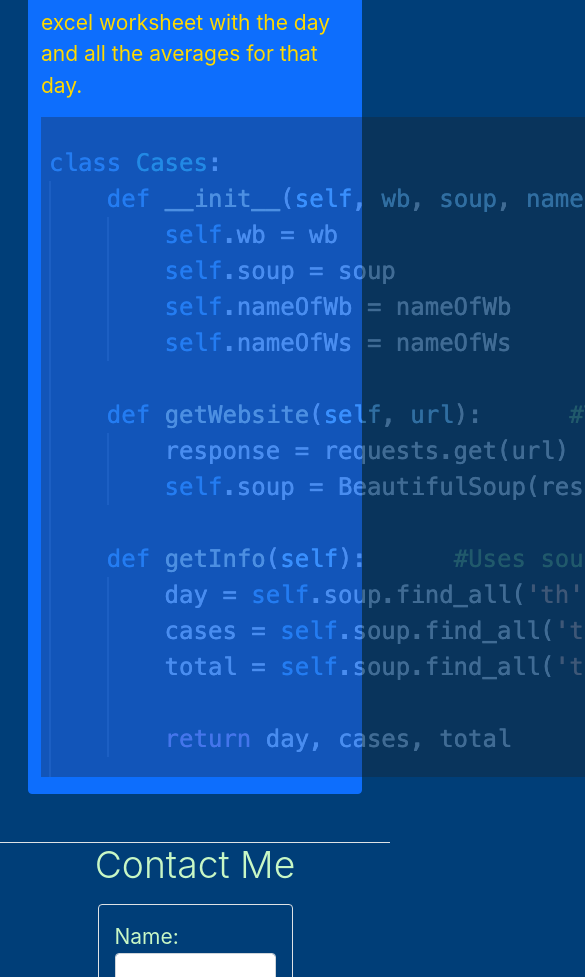
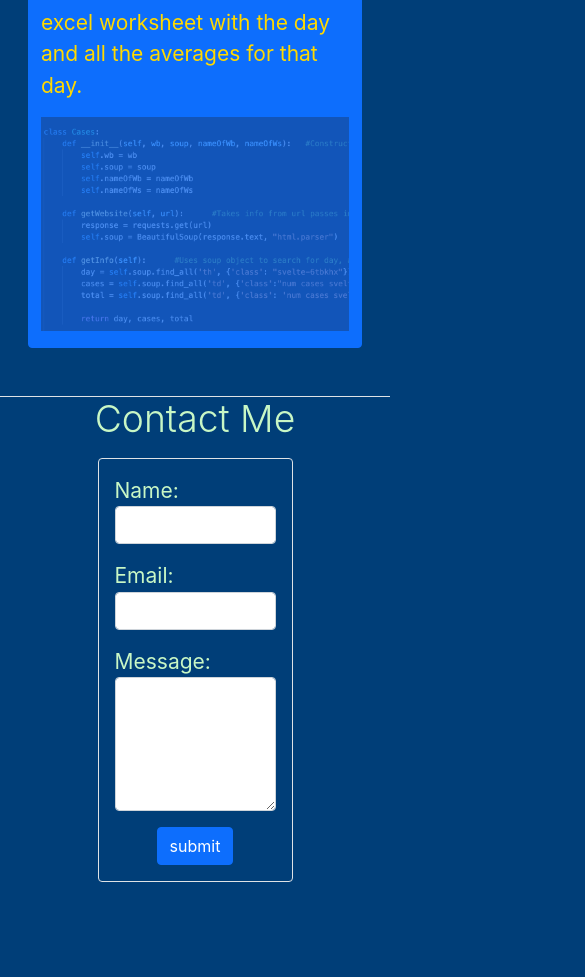
Before and after one commit to StormCrozier/StormCrozier.github.io, a plain HTML site: page index.html in a window 390 px wide. Shown: the part 4188-5165 px from the top of the page, 585 px wide, since content can reach past the window. After the commit the page ends 5086 px from the top, so only its background shows below. Drawn offline with nearby package versions, Linux system fonts and the light colour scheme.

Commit message:
Deleted commented code

```diff
--- a/index.html
+++ b/index.html
@@ -9,7 +9,6 @@
   <link rel="stylesheet" type="text/css"href="myWebStyles.css" />
   <script src="https://ajax.googleapis.com/ajax/libs/jquery/3.1.0/jquery.min.js"></script>
   <script defer src="myJs.js"></script>
-  <!--<link rel="stylesheet" href="../hw2/01-hello.css" />-->
   <title>Storm Crozier</title>
 </head>
 <body>
@@ -17,16 +16,6 @@
     <!--NAVBAR-->
     <div id="navbar">
     </div>
-    <!--
-    <div>
-      <ul class="nav justify-content-center" id="navbar">
-        <li><a href="#about">About</a></li>
-        <li><a href="#previousWork">Previous Work</a></li>
-        <li><a href="#projects">Projects</a></li>
-        <li><a href="#contact">Contact</a></li>
-      </ul>
-    </div>
-  -->
     <!--ABOUT-->
     <div class="bg-img">
       <div id="forHeader">
@@ -93,7 +82,7 @@
           Hawaii. The information was printed to the customer and also saved in an excel worksheet with the day and all
           the averages for that day. </p>
         <a href="https://github.com/StormCrozier/Covid-Cases" target="_blank">
-          <img src="images/covid_cases.png" class="row col-md-10 col-lg-6 mx-auto" id="iProj" />
+          <img src="images/covid_cases.png" class="row col-12 col-lg-6 mx-auto" id="iProj" />
         </a>
       </div>
     </div>
```
Also changed, not shown: myWebStyles.css (+0 -31 lines).
